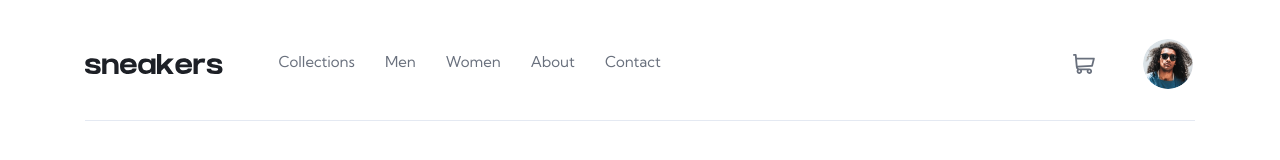
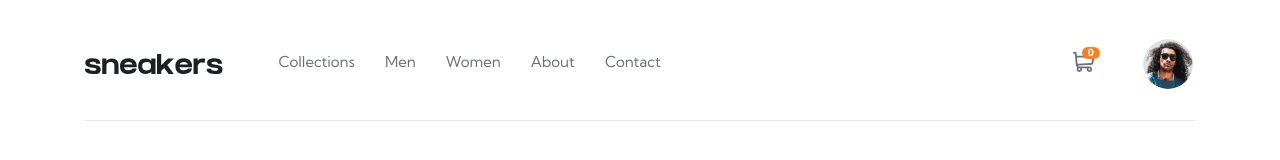
Before and after one commit to decimaer/Uppgift_Designskiss-i-Figma, a React (Vite) app: page / in a window 1280 px wide. Shown: the top 160 px of the page. Built offline with nearby package versions, Linux system fonts and the light colour scheme.

Commit message:
added sum of products in cart to cart icon in header

```diff
--- a/src/components/Header.jsx
+++ b/src/components/Header.jsx
@@ -1,9 +1,10 @@
+import HeaderCart from "./HeaderCart";
 import styles from "./Header.module.scss";
 import { ReactComponent as ImgCartIcon } from "/src/assets/CartIcon.svg";
 import { ReactComponent as ImgSneakers } from "/src/assets/sneakers.svg";
 import imgProfilePic from "/src/assets/ProfilePic.png";
 
-const Header = function () {
+const Header = function ({ cart }) {
 	return (
 		<header>
 			<ImgSneakers className={styles.imgLogo} />
@@ -16,8 +17,9 @@ const Header = function () {
 					<button className={styles.menuItem}>About</button>
 					<button className={styles.menuItem}>Contact</button>
 				</nav>
-				<div>
-					<ImgCartIcon className={styles.imgCartIcon} />
+				<div className={styles.rightSection}>
+					<HeaderCart cart={cart} />
+
 					<img
 						src={imgProfilePic}
 						alt=""
--- a/src/components/Header.module.scss
+++ b/src/components/Header.module.scss
@@ -18,7 +18,7 @@ header {
 	width: 100%;
 	height: 100%;
 
-	div {
+	.rightSection {
 		display: flex;
 		align-items: center;
 	}
@@ -50,15 +50,6 @@ nav {
 	}
 }
 
-.imgCartIcon {
-	height: 20px;
-	margin-right: 46px;
-
-	&:hover > path {
-		fill: #1d2026;
-	}
-}
-
 .imgProfilePic {
 	width: 50px;
 	border: 2px solid transparent;
--- /dev/null
+++ b/src/components/HeaderCart.jsx
@@ -0,0 +1,22 @@
+import styles from "./HeaderCart.module.scss";
+import { ReactComponent as ImgCartIcon } from "/src/assets/CartIcon.svg";
+
+const handleShowCart = () => {
+	console.log("show cart");
+};
+
+const displayNumberOfCartItems = (cart) =>
+	cart.reduce((acc, cur) => acc + cur.amount, 0);
+
+const HeaderCart = ({ cart }) => {
+	return (
+		<div className={styles.headerCart} onClick={handleShowCart}>
+			<ImgCartIcon className={styles.imgCartIcon} />
+			<span className={styles.cartItems}>
+				{displayNumberOfCartItems(cart)}
+			</span>
+		</div>
+	);
+};
+
+export default HeaderCart;
--- /dev/null
+++ b/src/components/HeaderCart.module.scss
@@ -0,0 +1,28 @@
+.headerCart {
+	position: relative;
+	margin-right: 46px;
+
+	&:hover > .imgCartIcon path {
+		fill: #1d2026;
+	}
+}
+
+.imgCartIcon {
+	height: 20px;
+}
+
+.cartItems {
+	position: absolute;
+	top: -20%;
+	left: 40%;
+
+	background: #ff7e1b;
+	border-radius: 6.5px;
+	padding: 0 6px 0 6px;
+
+	font-weight: 700;
+	font-size: 10px;
+	line-height: 12px;
+
+	color: #ffffff;
+}
--- a/src/components/ProductAddToCartBar.jsx
+++ b/src/components/ProductAddToCartBar.jsx
@@ -19,10 +19,12 @@ const ProductAddToCartBar = ({ productID, cart, onAddProduct }) => {
 			setLocalNumberProducts(localNumberProducts - 1);
 		} else if (targetButton === "addButton") {
 			onAddProduct(productID, localNumberProducts);
+			//FIXME reset localNumberProducts
 		}
 	};
 
 	const displayProductAmount = (id) => {
+		// FIXME remove?
 		// return number of products in cart
 		return cart.find((item) => item.id === id)?.amount ?? 0;
 	};
```
